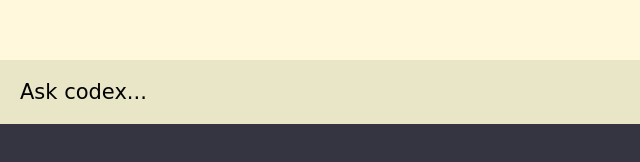
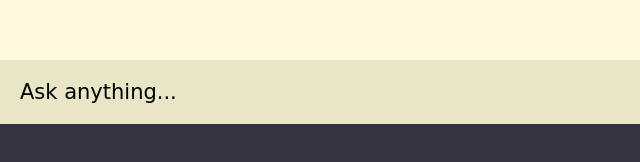
Before and after one commit to bjaashish/geekbot, a website built with Vite: page cl/index.html in a window 1280 px wide. Shown: the part 598-760 px from the top of the page, 0-640 px from the left. Built offline with nearby package versions, Linux system fonts and the light colour scheme.

Commit message:
server url added

```diff
--- a/cl/index.html
+++ b/cl/index.html
@@ -25,7 +25,7 @@
 
     </div>
     <form>
-      <textarea class="custom-textarea" name="prompt" rows="1" cols="1" placeholder="Ask codex..."></textarea>
+      <textarea class="custom-textarea" name="prompt" rows="1" cols="1" placeholder="Ask anything..."></textarea>
       <button type="submit"><img src="assets/send.svg" alt="send" />
     </form>
 
--- a/cl/package.json
+++ b/cl/package.json
@@ -5,7 +5,7 @@
   "type": "module",
   "scripts": {
     "dev": "vite",
-    "build": "vite build",
+    "build": "vite",
     "preview": "vite preview"
   },
   "devDependencies": {
--- a/cl/script.js
+++ b/cl/script.js
@@ -85,7 +85,7 @@ const handleSubmit = async (e) => {
 
     // messageDiv.innerHTML = "..."
     loader(messageDiv)
-
+    // https://qbot-dodd.onrender.com/
     const response = await fetch('https://qbot-dodd.onrender.com/', {
         method: 'POST',
         headers: {
```
Also changed, not shown: 1 other file.
